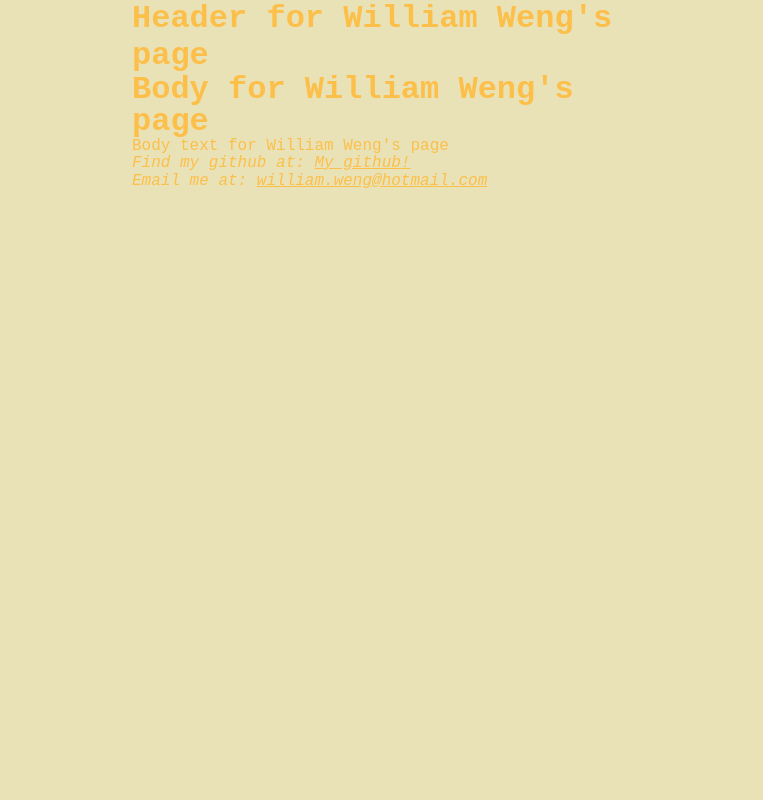
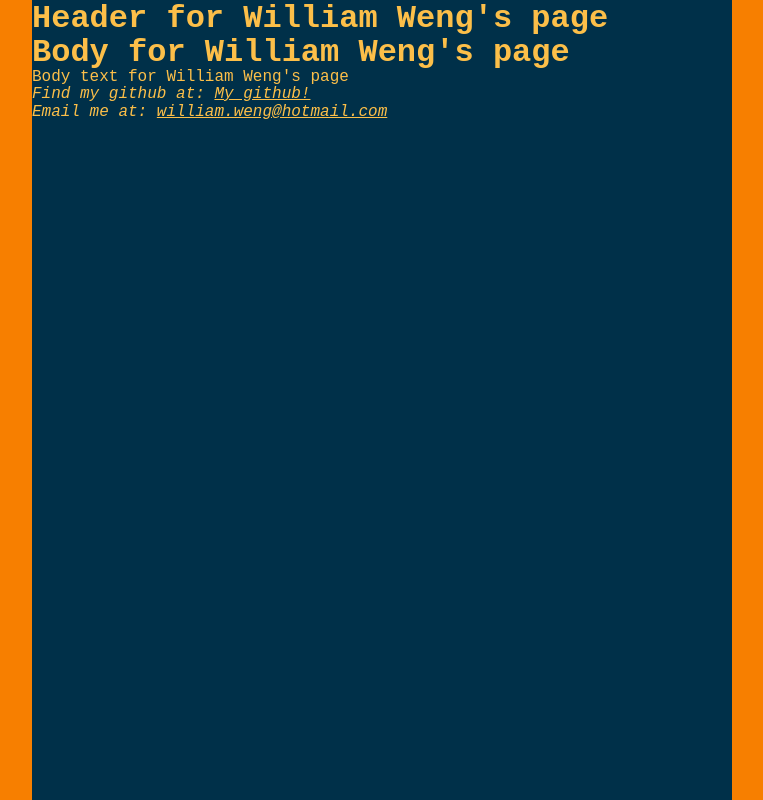
Before and after one commit to will-weng/will-weng.github.io, a React (Create React App) app: page / in a window 1280 px wide. Shown: the whole page, without its empty margins (258-1021 px from the left). Built offline with nearby package versions, Linux system fonts and the light colour scheme; the HTML template or start-up script is replaced by a standard one.

Commit message:
Moved styles into component files

```diff
--- a/public/css/Reset.css
+++ /dev/null
@@ -1,34 +0,0 @@
-/*** The new CSS Reset - version 1.2.0 (last updated 23.7.2021) ***/
-
-/* Preferred box-sizing value */
-*,
-*::before,
-*::after {
-    box-sizing: border-box;
-    margin: 0;
-    background-color: #eae2b7ff;
-}
-
-/*
-    Remove list styles (bullets/numbers)
-    in case you use it with normalize.css
-  */
-ol,
-ul {
-    list-style: none;
-}
-
-/* For images to not be able to exceed their container */
-img {
-    max-width: 100%;
-}
-
-/* Removes spacing between cells in tables */
-table {
-    border-collapse: collapse;
-}
-
-/* Revert the 'white-space' property for textarea elements on Safari */
-textarea {
-    white-space: revert;
-}
--- a/public/index.html
+++ b/public/index.html
@@ -5,7 +5,6 @@
     <meta charset="utf-8" />
     <meta name="description" content="Portfolio for William Weng" />
     <title>William Weng</title>
-    <link rel="stylesheet" href="css/Reset.css" />
 </head>
 
 <body>
--- a/src/App.tsx
+++ b/src/App.tsx
@@ -1,9 +1,6 @@
 import theme from './components/styles/Theme';
 import GlobalStyles from './components/styles/Global';
 import { ThemeProvider } from 'styled-components';
-import Header from './components/Header';
-import Body from './components/Body';
-import Address from './components/Address';
 import Content from './components/Content';
 
 function App() {
--- a/src/components/Body.tsx
+++ /dev/null
@@ -1,12 +0,0 @@
-import { BodyStyle } from "./styles/Body.styled";
-
-function Body() {
-    return (
-        <BodyStyle>
-            <h1>Body for William Weng's page</h1>
-            <p>Body text for William Weng's page</p>
-        </BodyStyle>
-    );
-}
-
-export default Body;
--- a/src/components/Content.tsx
+++ b/src/components/Content.tsx
@@ -1,13 +1,26 @@
 import Address from "./Address";
-import Body from "./Body";
+import Main from "./Main";
 import Header from "./Header";
-import { ContentStyle } from "./styles/Content.styled";
+import styled from "styled-components";
+
+const ContentStyle = styled.div`
+    max-width: 700px;
+    height: 100vh;
+    height: 100dvh;
+    margin-left: auto;
+    margin-right: auto;
+    background-color: ${({ theme }) => theme.colours.PrussianBlue};
+
+    * {
+        background-color: ${({ theme }) => theme.colours.PrussianBlue};
+    }
+`
 
 function Content() {
     return (
         <ContentStyle>
             <Header />
-            <Body />
+            <Main />
             <Address />
         </ContentStyle>
     );
--- a/src/components/Header.tsx
+++ b/src/components/Header.tsx
@@ -1,8 +1,12 @@
+import styled from "styled-components";
+
+const HeaderStyle = styled.header`
+`
 function Header() {
     return (
-        <header>
+        <HeaderStyle>
             <h1>Header for William Weng's page</h1>
-        </header>
+        </HeaderStyle>
     );
 }
 
--- /dev/null
+++ b/src/components/Main.tsx
@@ -0,0 +1,15 @@
+import styled from "styled-components";
+
+const MainStyle = styled.div`
+    line-height: 1;
+`
+function Main() {
+    return (
+        <MainStyle>
+            <h1>Body for William Weng's page</h1>
+            <p>Body text for William Weng's page</p>
+        </MainStyle>
+    );
+}
+
+export default Main;
--- a/src/components/styles/Body.styled.ts
+++ /dev/null
@@ -1,5 +0,0 @@
-import styled from "styled-components";
-
-export const BodyStyle = styled.body`
-    line-height: 1;
-`
--- a/src/components/styles/Content.styled.ts
+++ /dev/null
@@ -1,7 +0,0 @@
-import styled from "styled-components";
-
-export const ContentStyle = styled.body`
-    max-width: 500px;
-    margin: auto;
-    background-color: ${({ theme }) => theme.colours.PrussianBlue};
-`
--- a/src/components/styles/Global.ts
+++ b/src/components/styles/Global.ts
@@ -1,10 +1,38 @@
 import { createGlobalStyle } from "styled-components";
 
+/*** The new CSS Reset - version 1.2.0 (last updated 23.7.2021) ***/
 const GlobalStyles = createGlobalStyle`
+    /* Preferred box-sizing value */
     * {
-        background-color: ${({ theme }) => theme.colours.Vanilla};
+        box-sizing: border-box;
+        margin: 0;
+        background-color: ${({ theme }) => theme.colours.OrangeWheel};
         color: ${({ theme }) => theme.colours.Xanthous};
         font-family: ${({ theme }) => theme.font.text};
+    }
+
+    /*
+        Remove list styles (bullets/numbers)
+        in case you use it with normalize.css
+      */
+    ol,
+    ul {
+        list-style: none;
+    }
+
+    /* For images to not be able to exceed their container */
+    img {
+        max-width: 100%;
+    }
+
+    /* Removes spacing between cells in tables */
+    table {
+        border-collapse: collapse;
+    }
+
+    /* Revert the 'white-space' property for textarea elements on Safari */
+    textarea {
+        white-space: revert;
     }
 `
 
--- a/src/components/styles/Header.styled.ts
+++ /dev/null
@@ -1,4 +0,0 @@
-import styled from "styled-components";
-
-export const HeaderStyle = styled.header`
-`
```
